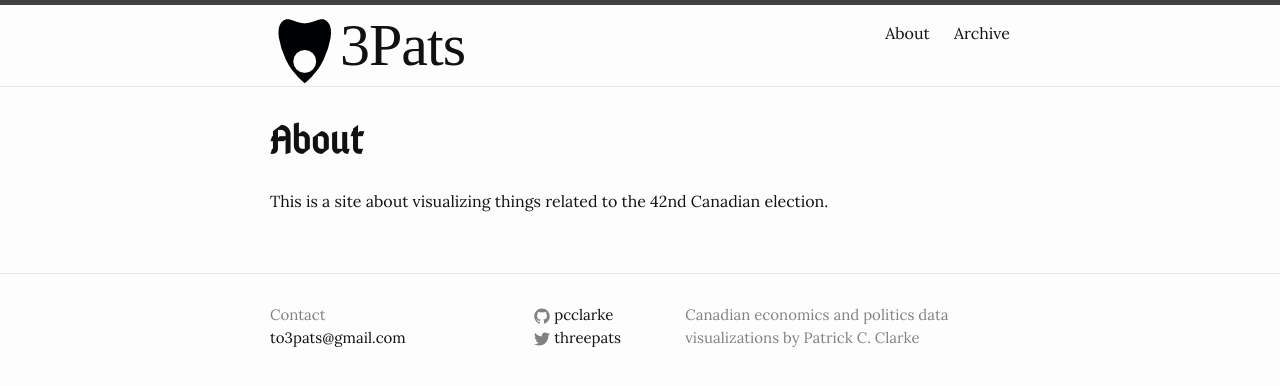
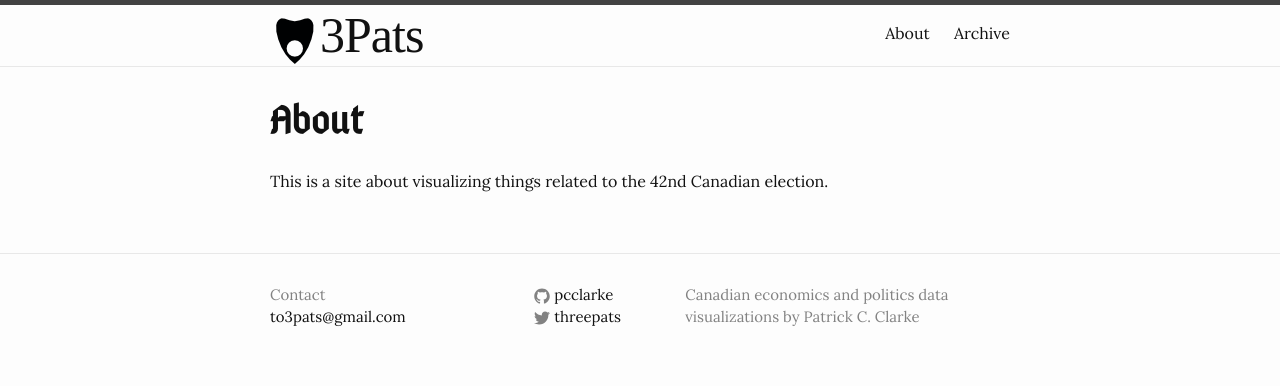
Before and after one commit to pcclarke/3pats, a Jekyll site: the page built from about.md, in a window 1280 px wide. Shown: the top 386 px of the page. Built offline with Jekyll 4.4.1, drawn with Linux system fonts in a browser that asks for light colours; some web fonts are replaced.

Commit message:
Tweaked icon size

```diff
--- a/_sass/_layout.scss
+++ b/_sass/_layout.scss
@@ -12,8 +12,8 @@
 
 .site-title {
 	font-family: $title-font-family;
-    font-size: 60px;
-    line-height: 80px;
+    font-size: 50px;
+    line-height: 60px;
     letter-spacing: -1px;
     margin-bottom: 0;
     float: left;
```
Also changed, not shown: img/icon.png.
